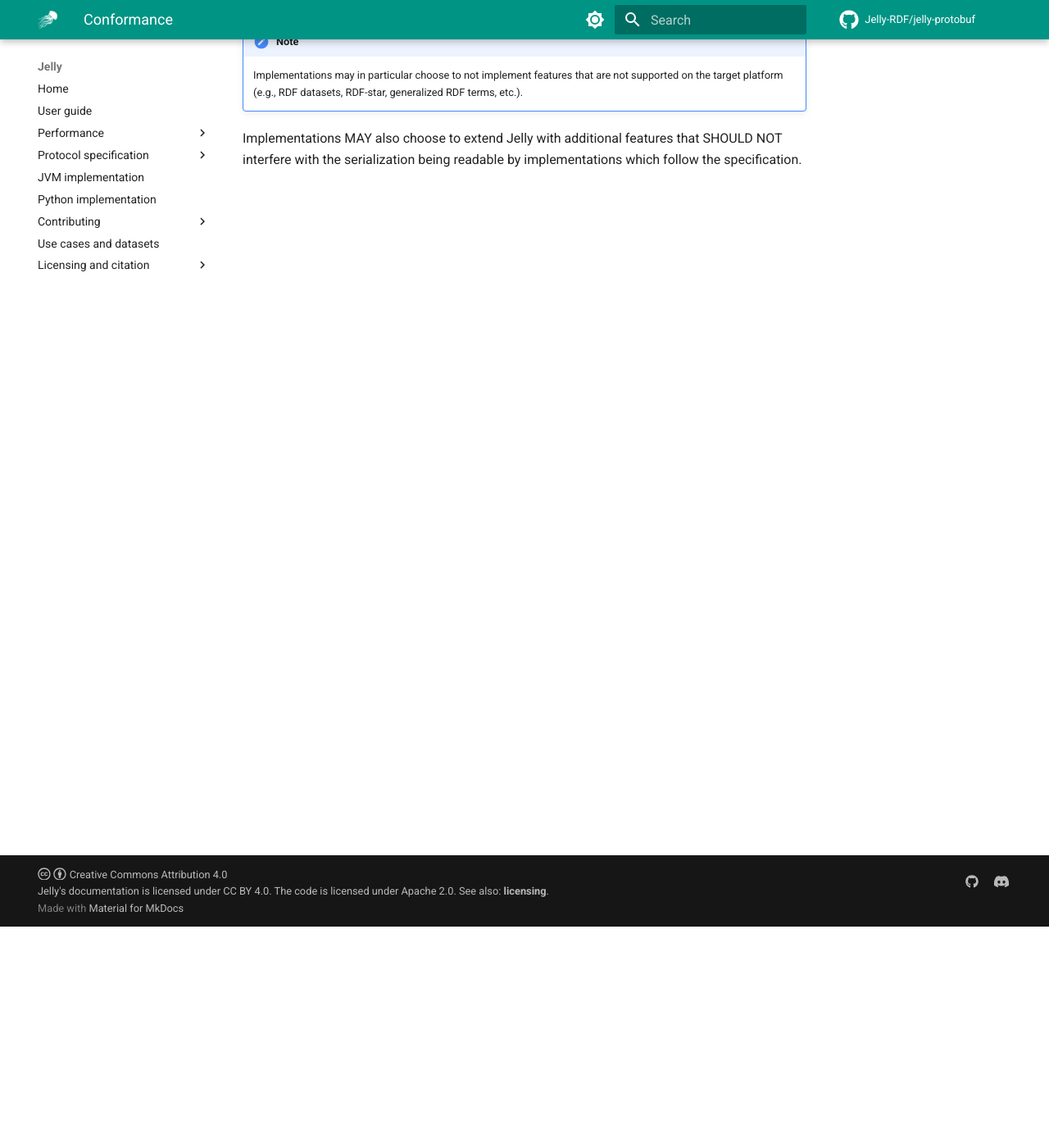
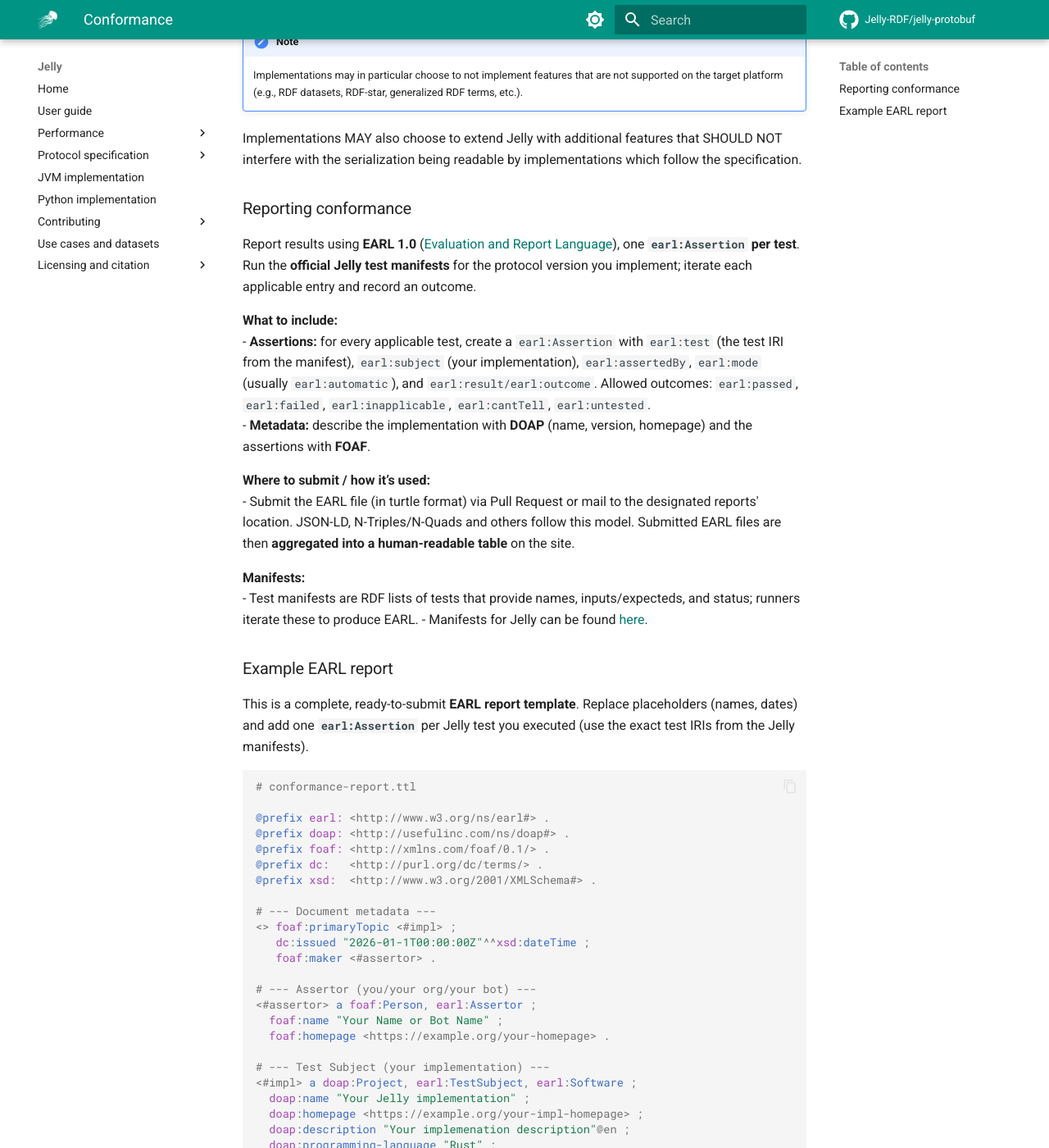
Before and after one commit to Jelly-RDF/jelly-rdf.github.io, an MkDocs documentation site: the page built from docs/specification/includes/conformance.md, in a window 1280 px wide and 1400 px high, scrolled down 270 px. Shown: the whole window at 82% size. Built offline with MkDocs 1.6.1 and Material for MkDocs 9.7.7, drawn with Linux system fonts in a browser that asks for light colours; comment, search, counter and statistics services are not loaded; the version menu is left out; some of the changed text lies outside the part shown.

Commit message:
Init commit

````diff
--- a/docs/specification/includes/conformance.md
+++ b/docs/specification/includes/conformance.md
@@ -5,3 +5,110 @@ Implementations MAY choose to implement only a subset of the following specifica
     Implementations may in particular choose to not implement features that are not supported on the target platform (e.g., RDF datasets, RDF-star, generalized RDF terms, etc.).
 
 Implementations MAY also choose to extend Jelly with additional features that SHOULD NOT interfere with the serialization being readable by implementations which follow the specification.
+
+### Reporting conformance
+
+Report results using **EARL 1.0** ([Evaluation and Report Language](https://www.w3.org/WAI/standards-guidelines/earl/)), one **`earl:Assertion` per test**.
+Run the **official Jelly test manifests** for the protocol version you implement; iterate each applicable entry and record an outcome.
+
+**What to include:**
+- **Assertions:** for every applicable test, create a `earl:Assertion` with `earl:test` (the test IRI from the manifest), `earl:subject` (your implementation), `earl:assertedBy`, `earl:mode` (usually `earl:automatic`), and `earl:result/earl:outcome`. Allowed outcomes: `earl:passed`, `earl:failed`, `earl:inapplicable`, `earl:cantTell`, `earl:untested`.
+- **Metadata:** describe the implementation with **DOAP** (name, version, homepage) and the assertions with **FOAF**.
+
+**Where to submit / how it’s used:**
+- Submit the EARL file (in turtle format) via Pull Request or mail to the designated reports' location. JSON-LD, N-Triples/N-Quads and others follow this model. Submitted EARL files are then **aggregated into a human-readable table** on the site.
+
+**Manifests:**
+- Test manifests are RDF lists of tests that provide names, inputs/expecteds, and status; runners iterate these to produce EARL.
+- Manifests for Jelly can be found [here](https://github.com/Jelly-RDF/jelly-protobuf/tree/main/test/rdf).
+
+### Example EARL report
+
+This is a complete, ready-to-submit **EARL report template**. Replace placeholders (names, dates) and add one **`earl:Assertion`** per Jelly test you executed (use the exact test IRIs from the Jelly manifests).
+
+```turtle
+# conformance-report.ttl
+
+@prefix earl: <http://www.w3.org/ns/earl#> .
+@prefix doap: <http://usefulinc.com/ns/doap#> .
+@prefix foaf: <http://xmlns.com/foaf/0.1/> .
+@prefix dc:   <http://purl.org/dc/terms/> .
+@prefix xsd:  <http://www.w3.org/2001/XMLSchema#> .
+
+# --- Document metadata ---
+<> foaf:primaryTopic <#impl> ;
+   dc:issued "2026-01-1T00:00:00Z"^^xsd:dateTime ;
+   foaf:maker <#assertor> .
+
+# --- Assertor (you/your org/your bot) ---
+<#assertor> a foaf:Person, earl:Assertor ;
+  foaf:name "Your Name or Bot Name" ;
+  foaf:homepage <https://example.org/your-homepage> .
+
+# --- Test Subject (your implementation) ---
+<#impl> a doap:Project, earl:TestSubject, earl:Software ;
+  doap:name "Your Jelly implementation" ;
+  doap:homepage <https://example.org/your-impl-homepage> ;
+  doap:description "Your implemenation description"@en ;
+  doap:programming-language "Rust" ;
+  doap:developer <#assertor> ;
+  doap:release [
+    doap:name "Your Jelly implementation 1.0.0" ;
+    doap:revision "1.0.0" ;
+    dc:created "2026-01-01"^^xsd:date
+  ] .
+
+# --- Assertions — one per test from the Jelly manifests you ran. ---
+# --- Outcomes values can only include: passed, failed, inapplicable, cantTell, untested. ---
+
+# Example 1
+<#a-triples_rdf_1_1_pos_001> a earl:Assertion ;
+  earl:assertedBy <#assertor> ;
+  earl:subject    <#impl> ;
+  earl:test       <https://example.org/jelly/dev/tests/rdf/from_jelly/triples_rdf_1_1/pos_001> ;
+  earl:mode       earl:automatic ;
+  earl:result [
+    a earl:TestResult ;
+    dc:date "2026-01-1T0:00:00Z"^^xsd:dateTime ;
+    earl:outcome earl:passed
+  ] .
+
+# Example 2
+<#a-graphs_rdf_1_1_pos_001> a earl:Assertion ;
+  earl:assertedBy <#assertor> ;
+  earl:subject    <#impl> ;
+  earl:test       <https://example.org/jelly/dev/tests/rdf/from_jelly/graphs_rdf_1_1/pos_001> ;
+  earl:mode       earl:automatic ;
+  earl:result [
+    a earl:TestResult ;
+    dc:date "2026-01-1T0:00:00Z"^^xsd:dateTime ;
+    earl:outcome earl:failed
+  ] .
+
+# Example 3
+<#a-triples_rdf_1_1_neg_001> a earl:Assertion ;
+  earl:assertedBy <#assertor> ;
+  earl:subject    <#impl> ;
+  earl:test       <https://example.org/jelly/dev/tests/rdf/from_jelly/triples_rdf_1_1/neg_001> ;
+  earl:mode       earl:automatic ;
+  earl:result [
+    a earl:TestResult ;
+    dc:date "2026-01-1T0:00:00Z"^^xsd:dateTime ;
+    earl:outcome earl:passed
+  ] .
+
+# Example 4
+<#a-triples_rdf_star_pos_001> a earl:Assertion ;
+  earl:assertedBy <#assertor> ;
+  earl:subject    <#impl> ;
+  earl:test       <https://example.org/jelly/dev/tests/rdf/from_jelly/triples_rdf_star/pos_001> ;
+  earl:mode       earl:automatic ;
+  earl:result [
+    a earl:TestResult ;
+    dc:date "2026-01-1T0:00:00Z"^^xsd:dateTime ;
+    earl:outcome earl:inapplicable
+  ] .
+
+  # ... Example n-th
+
+```
````
